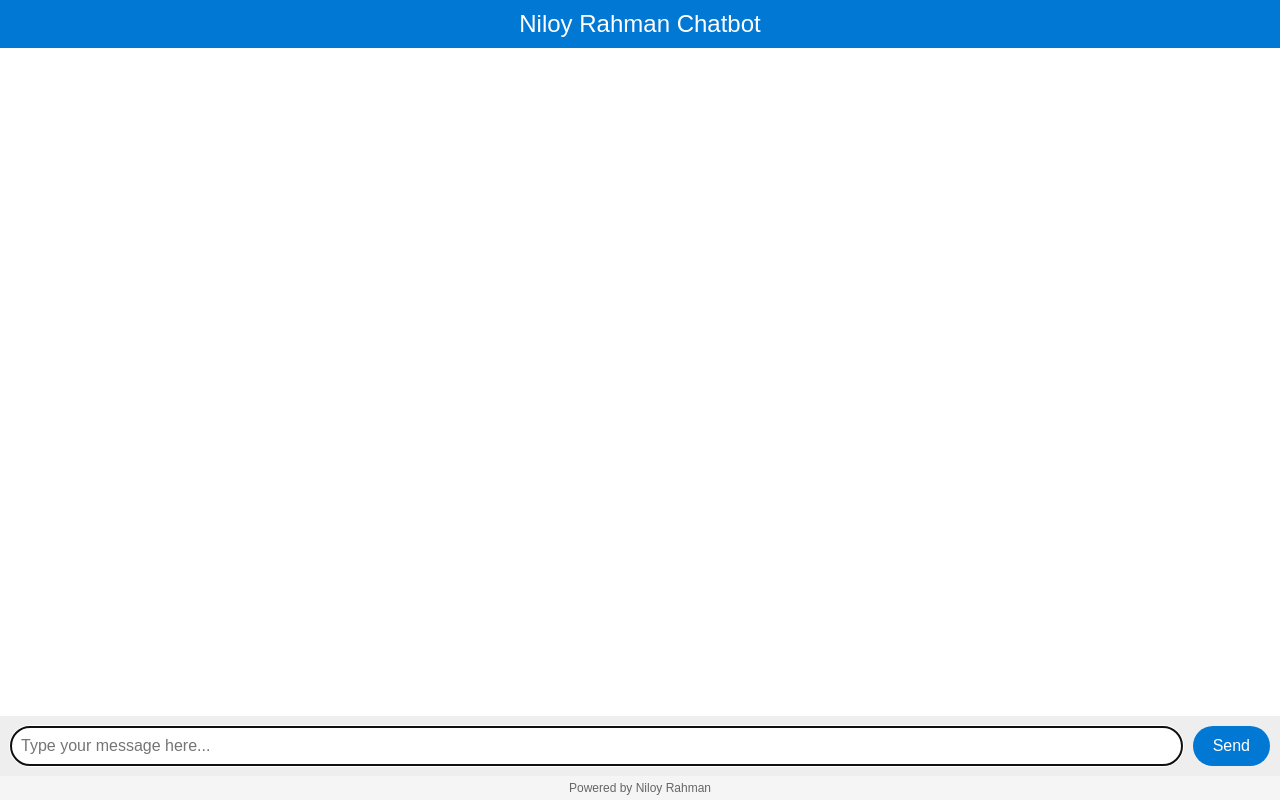
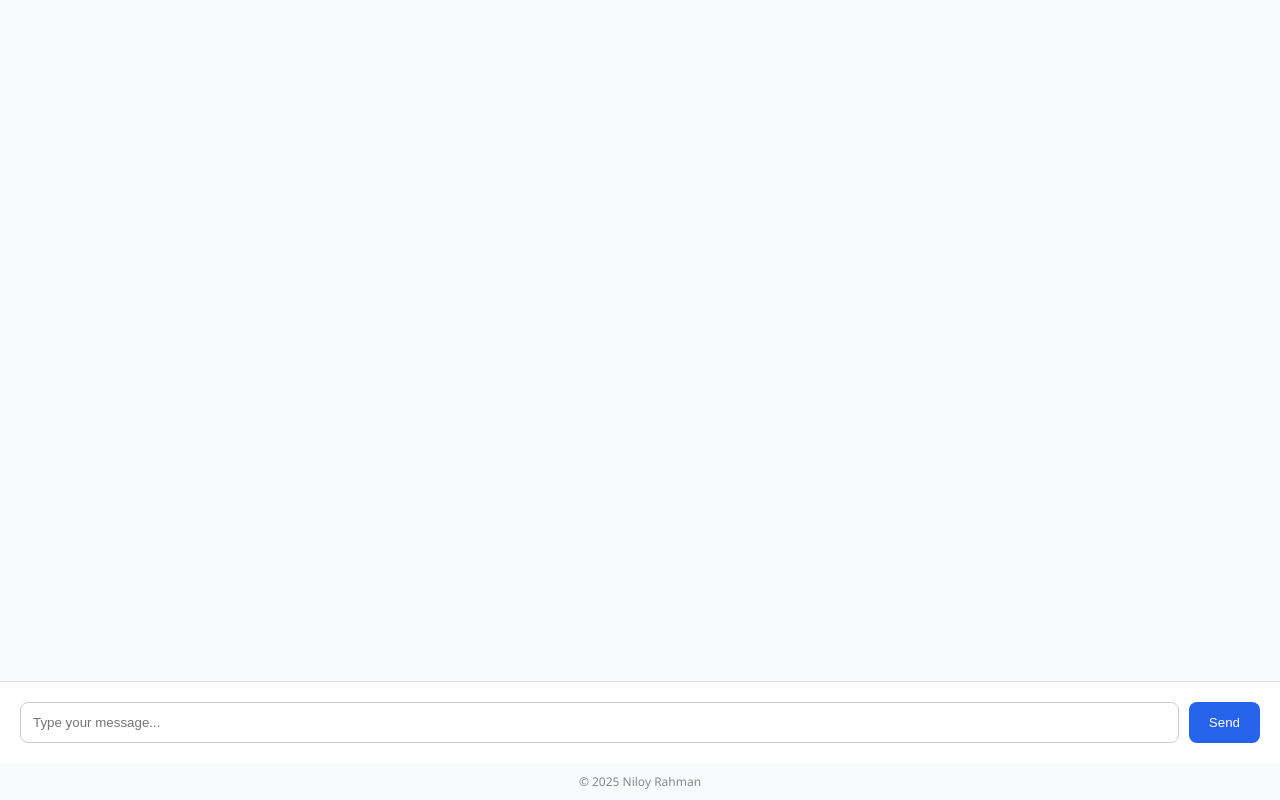
Before and after one commit to niloy37/chatbotAI, a Flask app: page / in a window 1280 px wide. Run offline with Flask 3, Linux system fonts and the light colour scheme.

Commit message:
Update index.html

```diff
--- a/chatbotAI/templates/index.html
+++ b/chatbotAI/templates/index.html
@@ -1,125 +1,120 @@
+<!-- templates/index.html -->
+
 <!DOCTYPE html>
 <html lang="en">
 <head>
   <meta charset="UTF-8">
-    <title>Niloy Rahman Chatbot</title>
-    <meta name="viewport" content="width=device-width, initial-scale=1.0">
+  <title>Niloy's Chatbot</title>
+  <meta name="viewport" content="width=device-width, initial-scale=1">
   <style>
     body {
-            font-family: Arial, sans-serif;
-            background: #f5f5f5;
+      margin: 0;
+      padding: 0;
+      background: #f9fafb;
+      font-family: 'Segoe UI', Tahoma, Geneva, Verdana, sans-serif;
       display: flex;
       flex-direction: column;
-            margin: 0;
       height: 100vh;
     }
-        header {
-            background-color: #0078d4;
-            color: #fff;
-            padding: 10px;
-            text-align: center;
-            font-size: 24px;
+    .chat-container {
+      flex: 1;
+      overflow-y: auto;
+      padding: 20px;
     }
-        #chat-container {
+    .input-container {
+      display: flex;
+      padding: 20px;
+      background: white;
+      border-top: 1px solid #ddd;
+    }
+    input[type="text"] {
       flex: 1;
-            padding: 10px;
-            overflow-y: auto;
-            background: #ffffff;
+      padding: 12px;
+      border: 1px solid #ccc;
+      border-radius: 8px;
+      margin-right: 10px;
+    }
+    button {
+      background: #2563eb;
+      color: white;
+      padding: 12px 20px;
+      border: none;
+      border-radius: 8px;
+      cursor: pointer;
+      transition: background 0.3s;
+    }
+    button:hover {
+      background: #1e40af;
     }
     .message {
-            margin: 10px 0;
-            padding: 10px;
+      background: #e0e7ff;
+      padding: 10px 15px;
       border-radius: 10px;
+      margin-bottom: 10px;
       max-width: 70%;
-            clear: both;
     }
-        .user-message {
-            background: #DCF8C6;
-            margin-left: auto;
+    .user {
+      align-self: flex-end;
+      background: #c7d2fe;
     }
-        .bot-message {
-            background: #E8E8E8;
-            margin-right: auto;
-        }
-        #input-container {
-            display: flex;
-            padding: 10px;
-            background: #eee;
-        }
-        #user-input {
-            flex: 1;
-            padding: 10px;
-            border-radius: 20px;
-            border: 1px solid #ccc;
-            font-size: 16px;
-        }
-        #send-btn {
-            margin-left: 10px;
-            padding: 0 20px;
-            border: none;
-            border-radius: 20px;
-            background: #0078d4;
-            color: white;
-            cursor: pointer;
-            font-size: 16px;
-        }
-        #send-btn:hover {
-            background: #005999;
+    .bot {
+      align-self: flex-start;
     }
     footer {
       text-align: center;
-            padding: 5px;
       font-size: 12px;
-            color: #666;
+      color: #888;
+      padding: 10px;
     }
   </style>
 </head>
 <body>
-    <header>Niloy Rahman Chatbot</header>
-    <div id="chat-container"></div>
-    <div id="input-container">
-        <input type="text" id="user-input" placeholder="Type your message here..." autofocus />
-        <button id="send-btn">Send</button>
+  <div class="chat-container" id="chat">
   </div>
-    <footer>Powered by Niloy Rahman</footer>
+
+  <div class="input-container">
+    <input type="text" id="messageInput" placeholder="Type your message...">
+    <button onclick="sendMessage()">Send</button>
+  </div>
+
+  <footer>© 2025 Niloy Rahman</footer>
+
   <script>
-        const chatContainer = document.getElementById('chat-container');
-        const userInput = document.getElementById('user-input');
-        const sendBtn = document.getElementById('send-btn');
+    function sendMessage() {
+      const input = document.getElementById("messageInput");
+      const message = input.value.trim();
+      if (!message) return;
 
-        function appendMessage(content, className) {
-            const messageDiv = document.createElement('div');
-            messageDiv.className = 'message ' + className;
-            messageDiv.textContent = content;
-            chatContainer.appendChild(messageDiv);
-            chatContainer.scrollTop = chatContainer.scrollHeight;
+      appendMessage(message, "user");
+      input.value = "";
+
+      fetch("/chat", {
+        method: "POST",
+        headers: {
+          "Content-Type": "application/json"
+        },
+        body: JSON.stringify({ message })
+      })
+      .then(res => res.json())
+      .then(data => {
+        if (data.response) {
+          appendMessage(data.response, "bot");
+        } else {
+          appendMessage("Error: " + (data.error || "Unknown error"), "bot");
+        }
+      })
+      .catch(err => {
+        appendMessage("Error: " + err.message, "bot");
+      });
     }
 
-        sendBtn.addEventListener('click', sendMessage);
-        userInput.addEventListener('keydown', function(e) {
-            if (e.key === 'Enter') {
-                e.preventDefault();
-                sendMessage();
-            }
-        });
-
-        async function sendMessage() {
-            const message = userInput.value.trim();
-            if (!message) return;
-            appendMessage(message, 'user-message');
-            userInput.value = '';
-            try {
-                const response = await fetch('/ask', {
-                    method: 'POST',
-                    headers: { 'Content-Type': 'application/json' },
-                    body: JSON.stringify({ message: message })
-                });
-                const data = await response.json();
-                const reply = data.answer;
-                appendMessage(reply, 'bot-message');
-            } catch (error) {
-                appendMessage("Error: could not reach the server.", 'bot-message');
-            }
+    function appendMessage(text, sender) {
+      const chat = document.getElementById("chat");
+      const msg = document.createElement("div");
+      msg.className = `message ${sender}`;
+      msg.innerText = text;
+      chat.appendChild(msg);
+      chat.scrollTop = chat.scrollHeight;
     }
   </script>
 </body>
```
Lines whose indentation alone changed are shown as unchanged.
